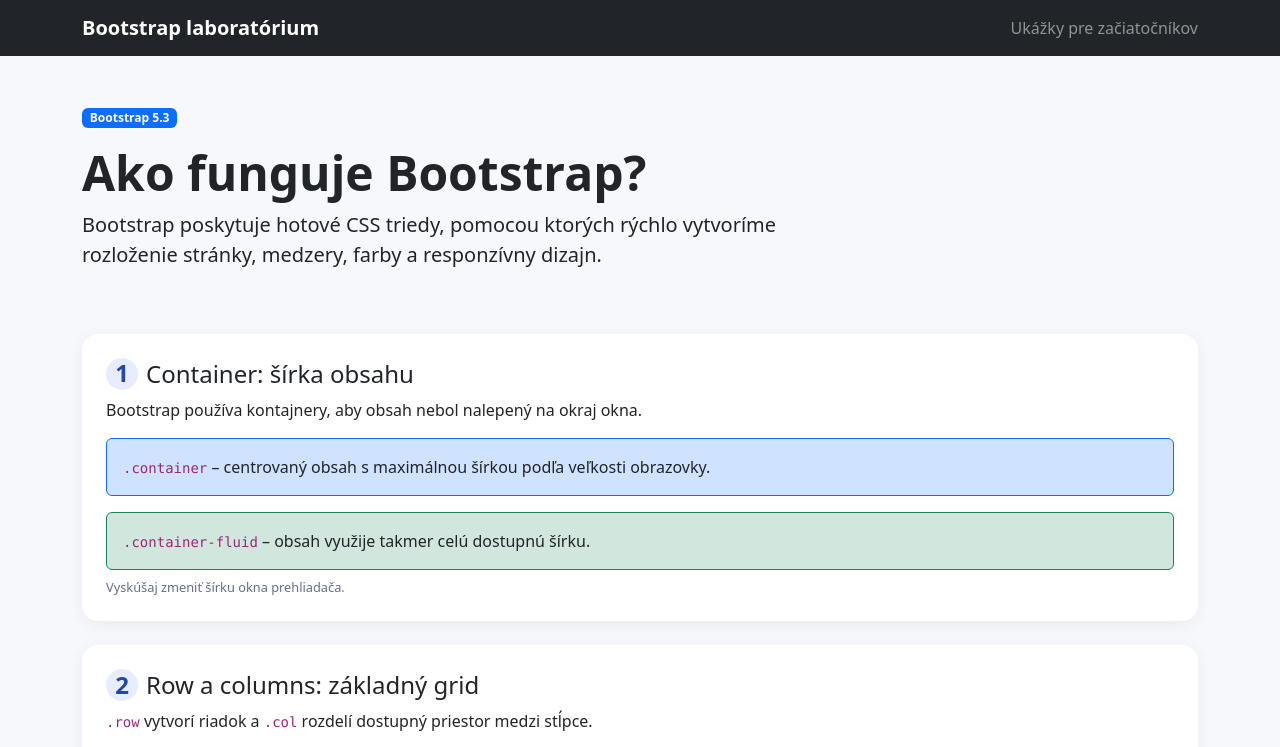
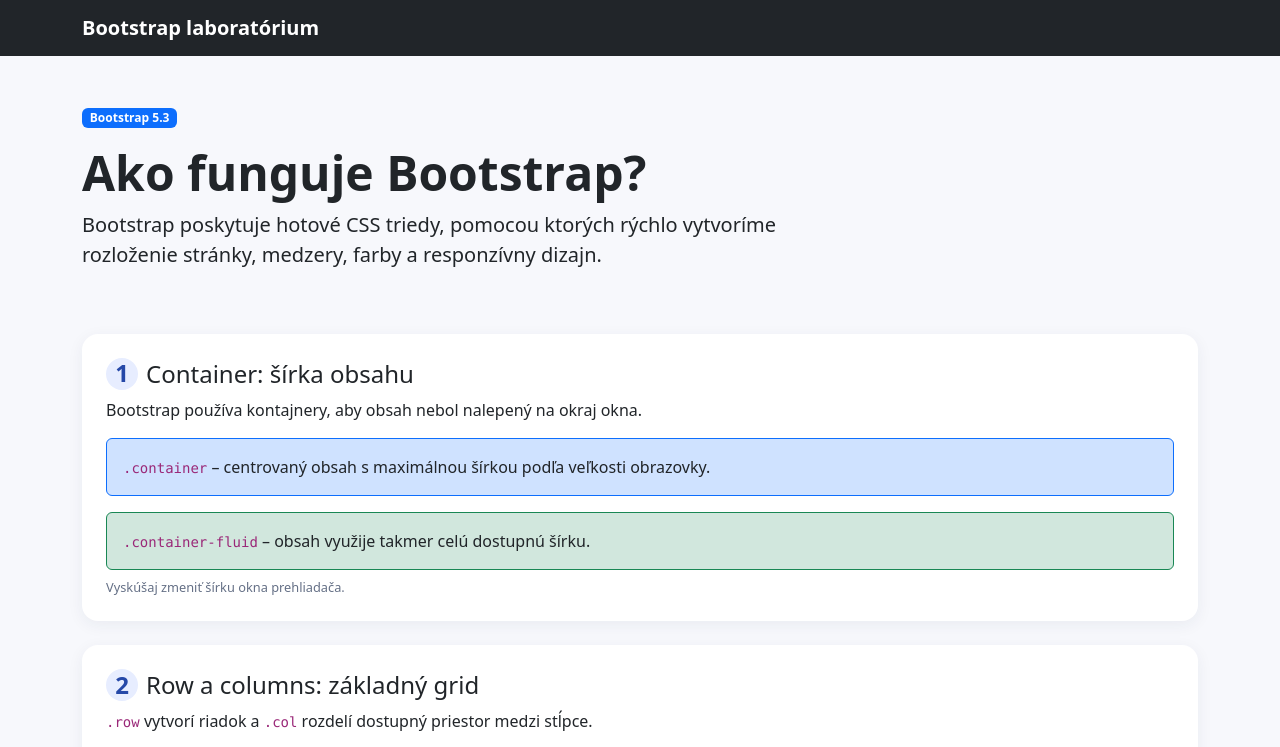
Before and after one commit to Hoshi091/jazyky_webu, a plain HTML site: page index.html in a window 1280 px wide. Shown: the top 747 px of the page. Drawn offline with nearby package versions, Linux system fonts and the light colour scheme.

Commit message:
Remove navbar text for beginners

```diff
--- a/index.html
+++ b/index.html
@@ -39,7 +39,6 @@
 <nav class="navbar navbar-expand-lg navbar-dark bg-dark">
   <div class="container">
     <a class="navbar-brand fw-bold" href="#">Bootstrap laboratórium</a>
-    <span class="navbar-text text-white-50 d-none d-sm-inline">Ukážky pre začiatočníkov</span>
   </div>
 </nav>
 
```
